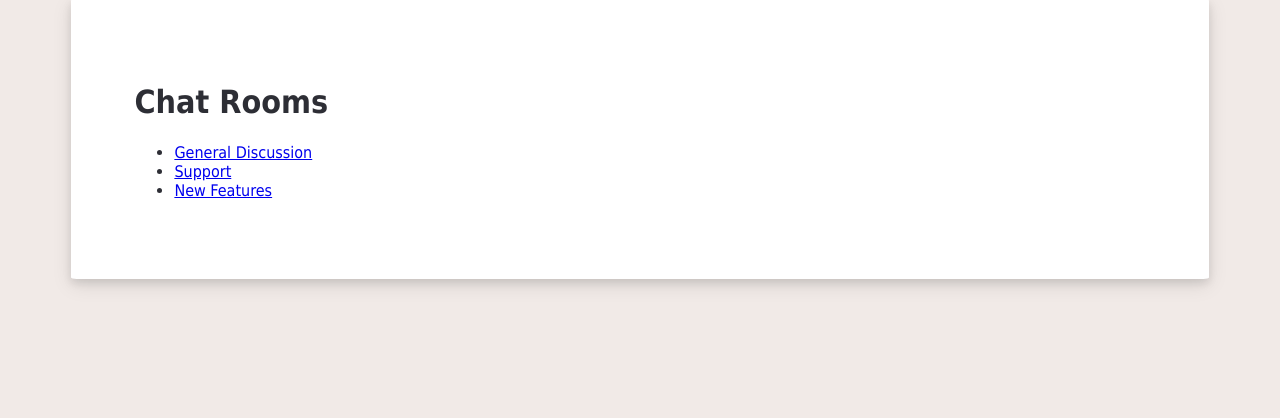
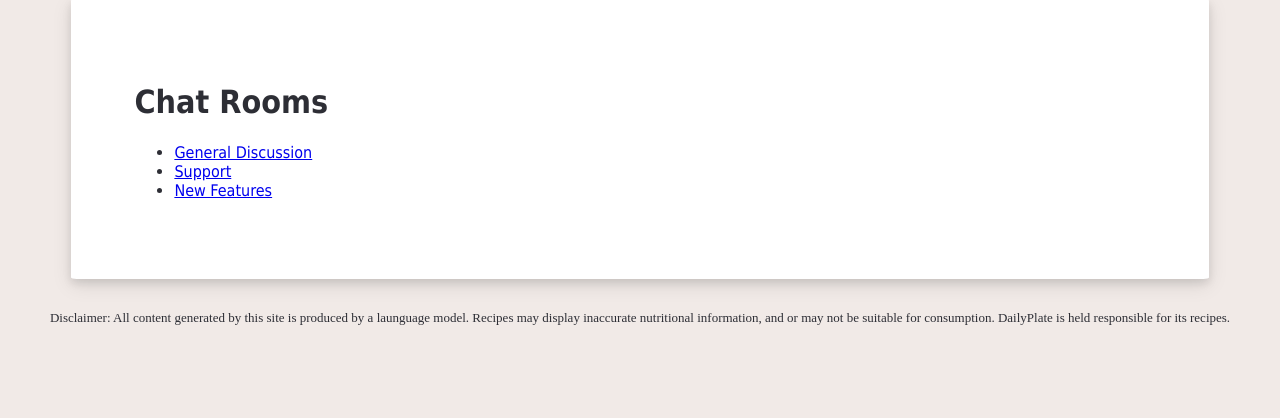
Before and after one commit to AlwaysFr3sh/DailyPlate, a Django app: page /chat/ in a window 1280 px wide. Shown: the part 91-509 px from the top of the page. Run offline with Django 4.2, Linux system fonts and the light colour scheme.

Commit message:
Added disclamer

```diff
--- a/dailyplate/settings.py
+++ b/dailyplate/settings.py
@@ -143,7 +143,8 @@ LOGOUT_REDIRECT_URL = "/login/"
 
 
 CHANNEL_LAYERS = {
+    #!!! CHANGE TO REDIS FOR DEPLOYMENTS !!!#
     "default": {
         "BACKEND": "channels.layers.InMemoryChannelLayer"
-    }
+    },
 }
--- a/homeapp/static/homeapp/css/styles.css
+++ b/homeapp/static/homeapp/css/styles.css
@@ -2,6 +2,11 @@
 body {
   color: rgb(45, 46, 53);
   background-color:rgb(241, 234, 231);
+}
+
+footer {
+  text-align: center;
+  font-size: small;
 }
 /*------------ Navbar styling ------------*/
 
--- a/requirements.txt
+++ b/requirements.txt
@@ -5,3 +5,4 @@ requests
 Daphne
 attrs
 channels
+redis
--- a/templates/base.html
+++ b/templates/base.html
@@ -22,5 +22,6 @@
     {% block content %}
     {% endblock %}
   </main>
+  <footer>Disclaimer: All content generated by this site is produced by a launguage model. Recipes may display inaccurate nutritional information, and or may not be suitable for consumption. DailyPlate is held responsible for its recipes.</footer>
 </body>
 </html>
```
